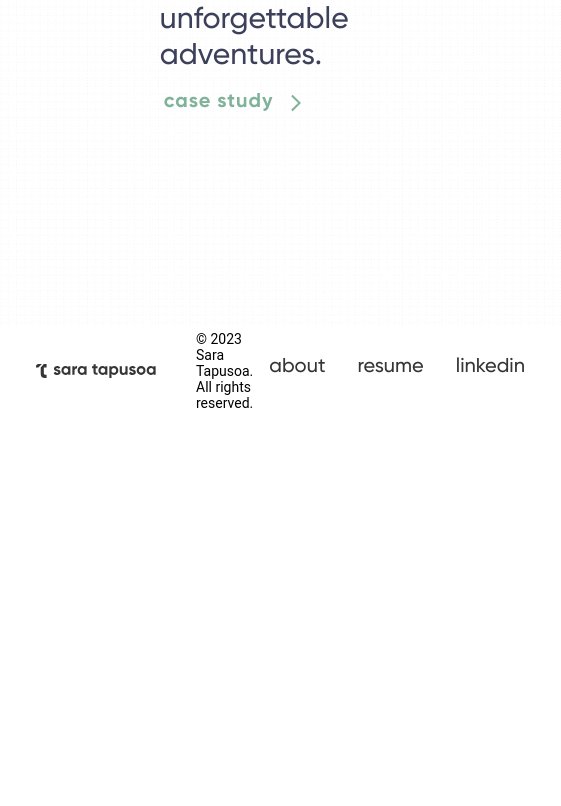
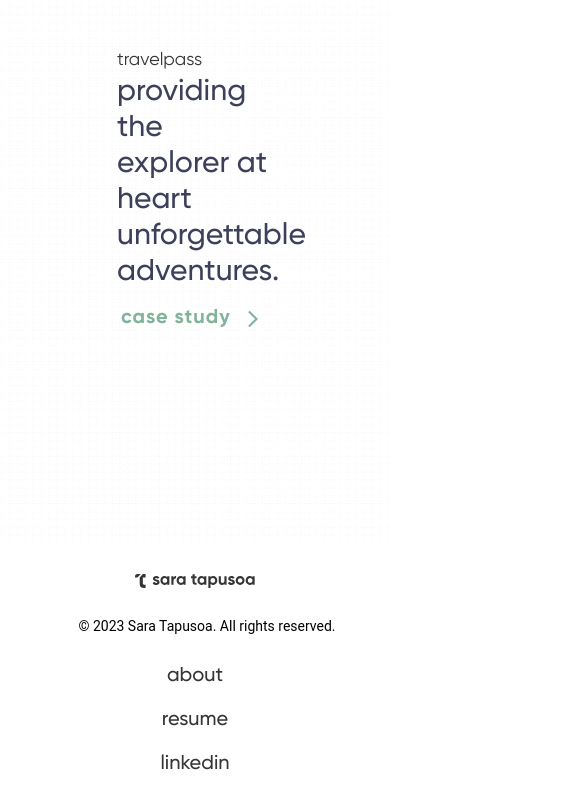
Before and after one commit to stapusoa/portfolio2023, a Next.js app: page / in a window 390 px wide. Shown: the part 4063-4869 px from the top of the page, 561 px wide, since content can reach past the window. Before the commit the page ends 4474 px from the top, so only its background shows below. Built offline with nearby package versions, Linux system fonts and the light colour scheme.

Commit message:
responsive footer

```diff
--- a/components/footer.js
+++ b/components/footer.js
@@ -6,13 +6,20 @@ import '../styles/components.css';
 
 const FooterWrapper = styled.footer`
   width: 100%;
-  height: 80px;
+  height: auto; // Changed from 80px to auto for variable height
   display: flex;
   align-items: center;
   justify-content: space-between;
   padding: 0 20px;
   box-sizing: border-box;
+  flex-direction: row; // Default to row
+
+  @media (max-width: 768px) { // Adjust breakpoint as needed
+    flex-direction: column;
+    text-align: center; // Center align the text for small screens
+  }
 `;
+
 
 
 const CopyRightText = styled.span`
@@ -27,6 +34,12 @@ const CopyRightText = styled.span`
 const LinksContainer = styled.div`
   display: flex;
   align-items: center;
+  flex-direction: row; // Default to row
+
+  @media (max-width: 768px) {
+    flex-direction: column;
+    margin-bottom: 20px; // Add some space between the items
+  }
 `;
 
 const Link = styled.div`
@@ -37,7 +50,12 @@ text-decoration: none;
   vertical-align: middle;
   color: #353535;
   padding: 0 1rem;
+
+  @media (max-width: 768px) {
+    padding: 10px 0; // Adjust padding for smaller screens
+  }
 `;
+
 
 const Footer = () => {
   return (
```
Lines whose indentation alone changed are shown as unchanged.
